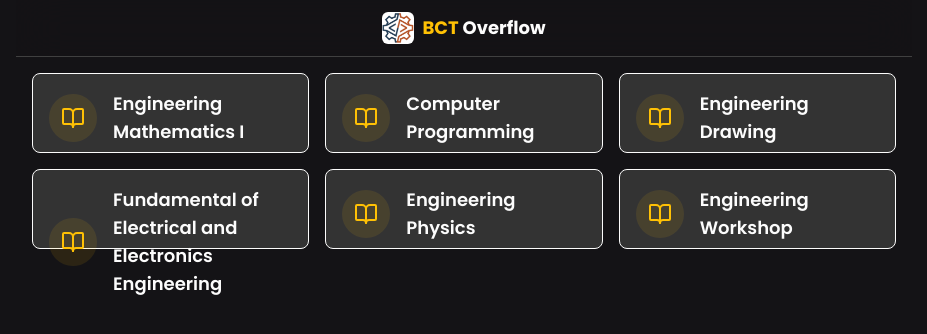
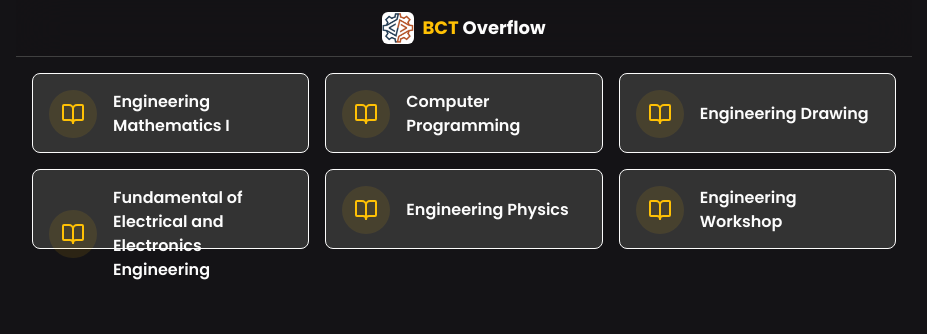
Before and after one commit to nabaraj-bhandari/bctoverflow, a Next.js app: page /sem/1 in a window 1280 px wide. Shown: the top 334 px of the page, without its empty margins (176-1103 px from the left). Built offline with nearby package versions, Linux system fonts and the light colour scheme.

Commit message:
improved ui

```diff
--- a/src/app/sem/[semesterId]/page.tsx
+++ b/src/app/sem/[semesterId]/page.tsx
@@ -27,7 +27,7 @@
                   <div className="rounded-full bg-primary/10 p-3">
                     <BookOpen className="h-6 w-6 text-primary" />
                   </div>
-                  <h3 className="font-semibold md:text-lg">{subject.title}</h3>
+                  <h3 className="font-semibold md:text-md">{subject.title}</h3>
                 </div>
               </div>
             </Link>
```
